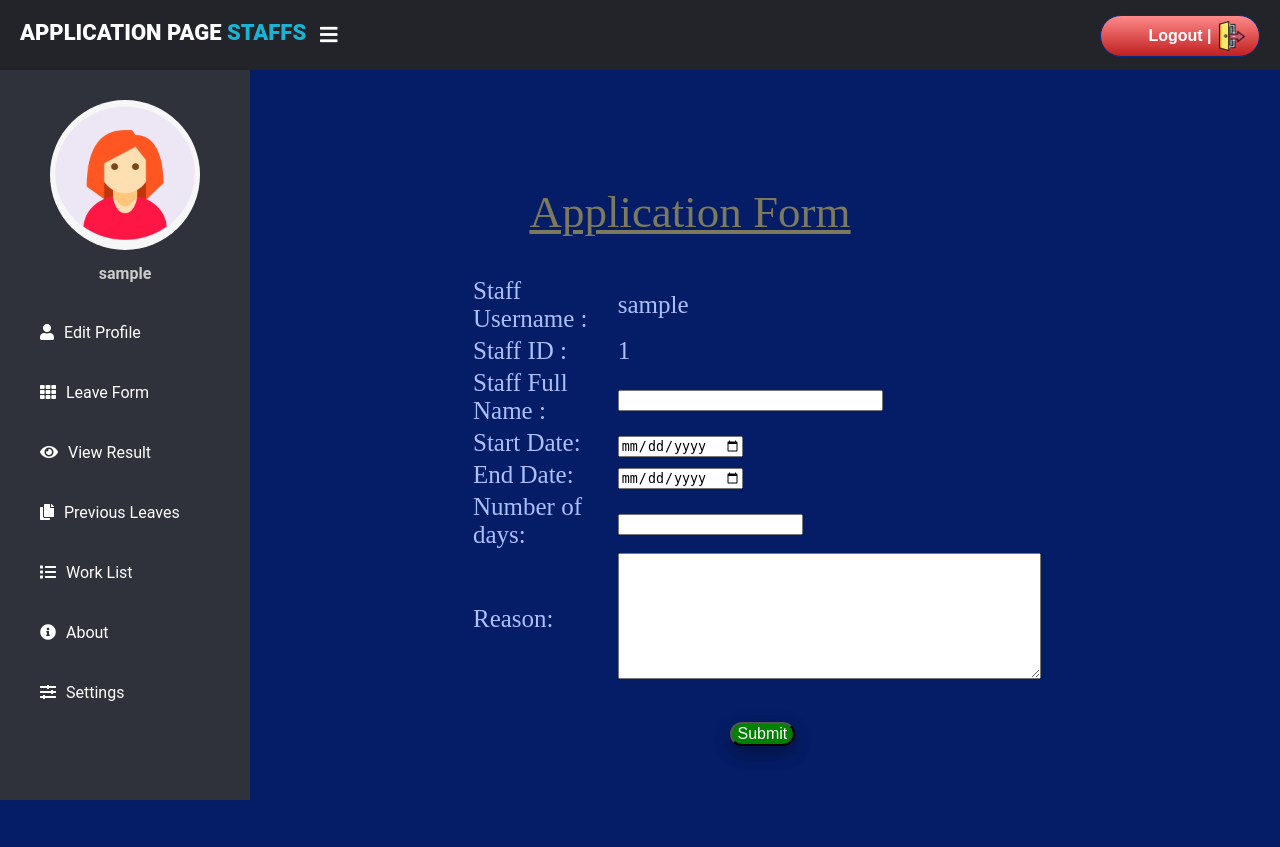
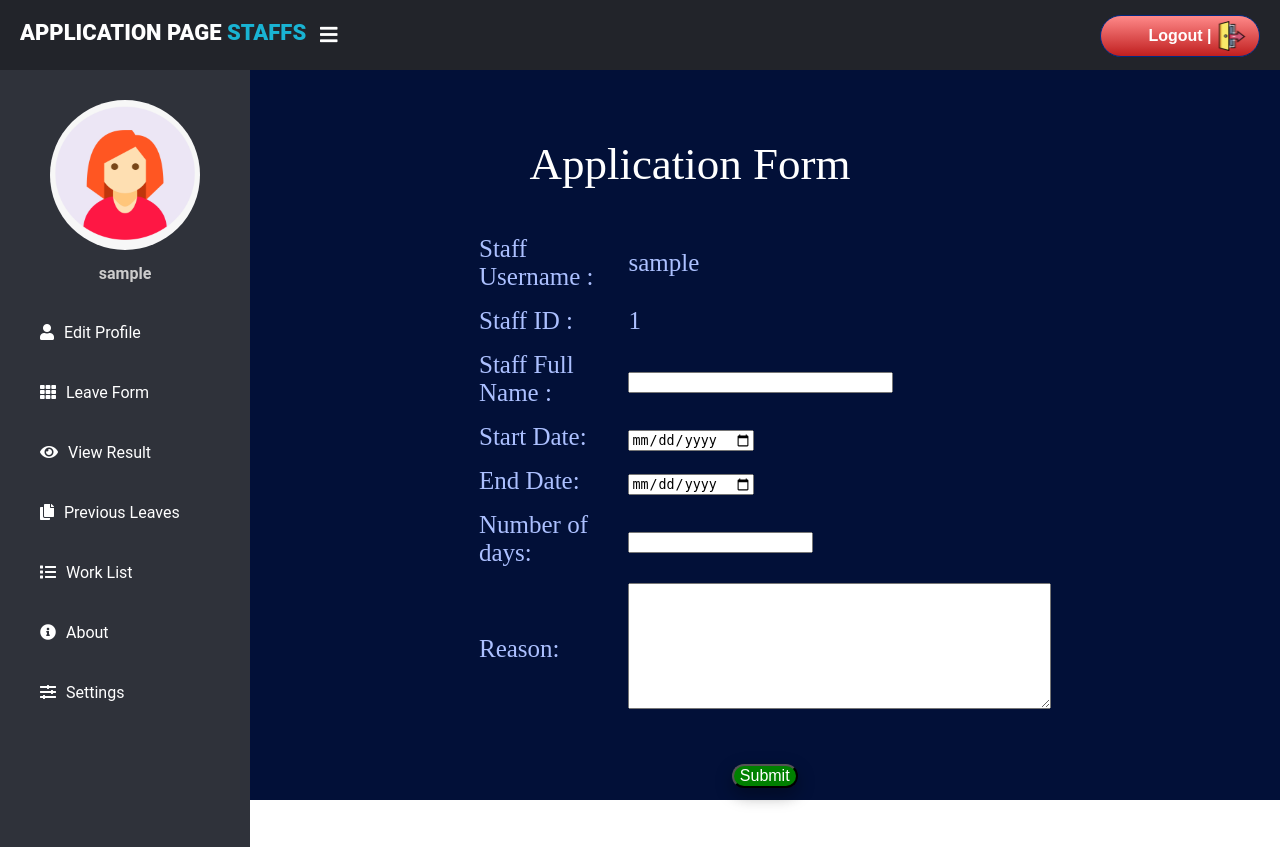
Before and after one commit to IrtisumMusharratRahman/Leave-Application-Management-System, a PHP site: page /leave_form.php in a window 1280 px wide. Before the commit the page ends 800 px from the top, so only its background shows below. Run offline with PHP 8.4, Linux system fonts and the light colour scheme; the visitor is signed in with stand-in values (Sample User, id 1); some libraries are stand-ins or nearby versions.

Commit message:
leave form

```diff
--- a/css/leave_form.css
+++ b/css/leave_form.css
@@ -121,7 +121,7 @@ body {
 
   .content {
     margin-left: 250px;
-    background: #051d66;
+    background: #021038;
     background-position: center;
     background-size: cover;
     height: 100vh;
@@ -173,7 +173,7 @@ body {
   h2
   {
     text-align: center;
-    color: #7c795d;
+    color: #ffffff;
     font-family: 'Trocchi', serif;
     font-size: 45px;
     font-weight: normal;
@@ -200,4 +200,5 @@ body {
     column-width: 200px;
     font-family: "Times New Roman", Times, serif;
     font-size: 25px;
+    padding: 7px;
   }
--- a/leave_form.php
+++ b/leave_form.php
@@ -89,7 +89,7 @@ require("./Table/config.php");
 <form name="leave_form" action="add_form.php" method="post" onsubmit="return validateForm()">
 
 
-<h2><u> Application Form </u></h2>
+<h2>Application Form </h2>
 
 <table>
 
```
